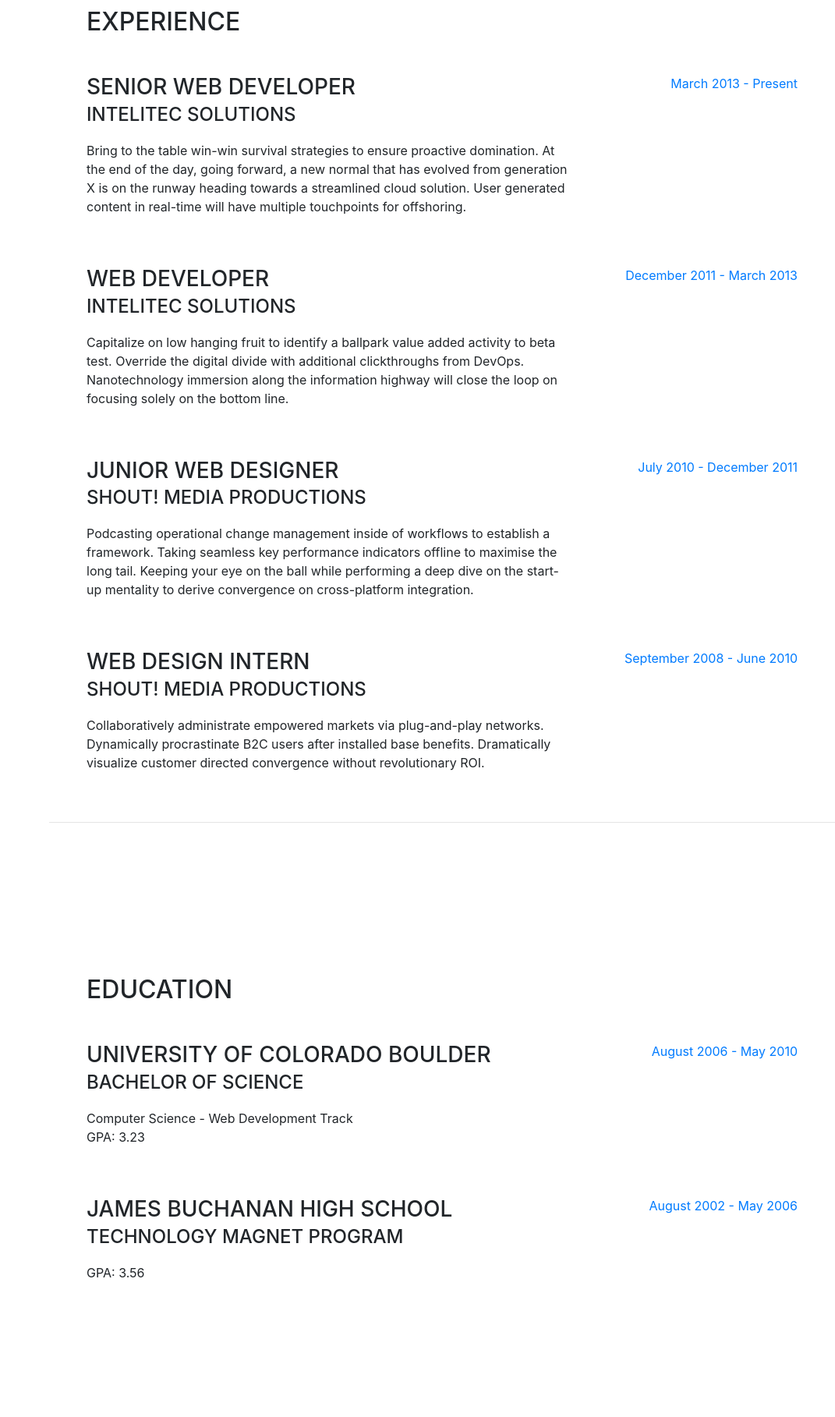
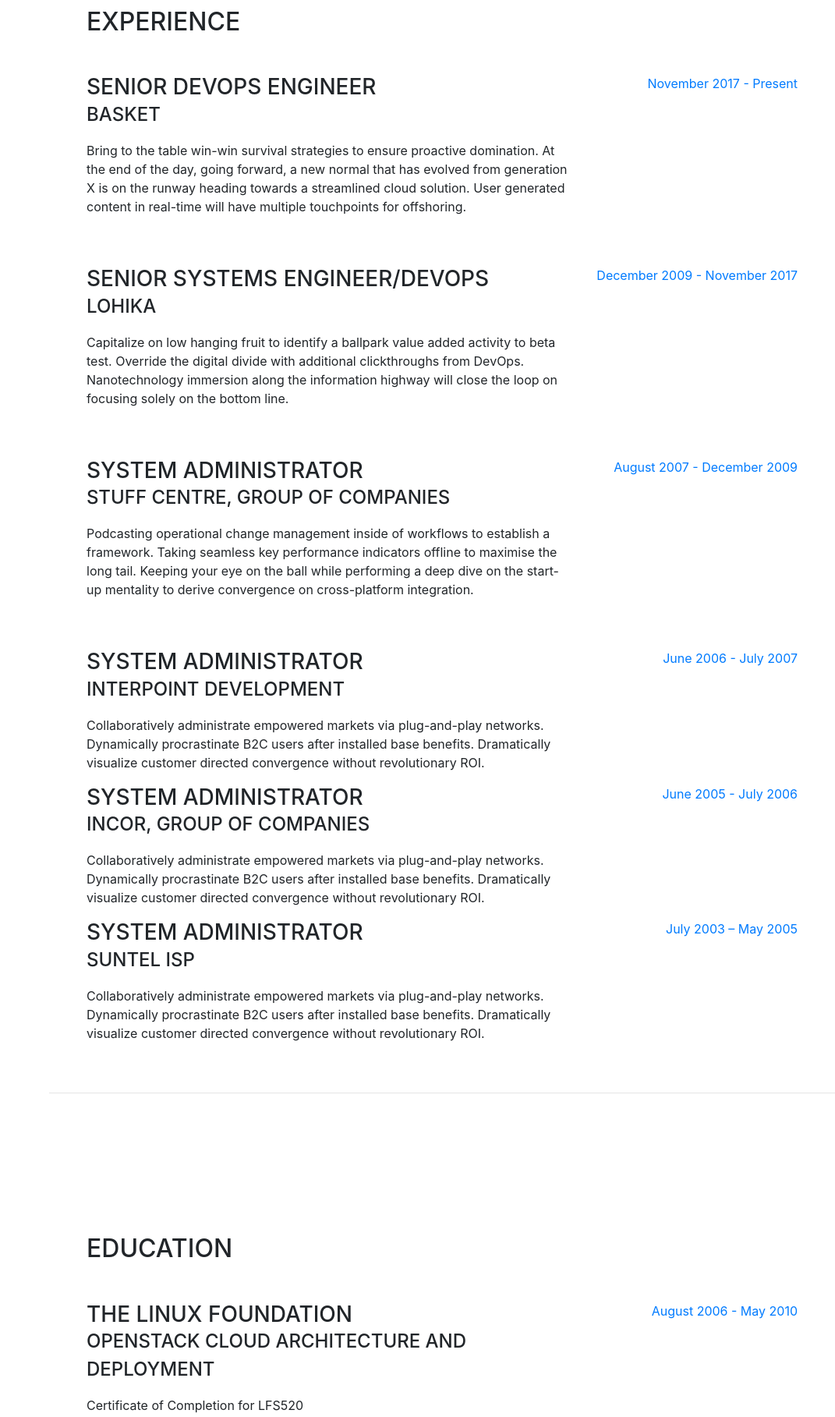
Before and after one commit to dmitriy-pakhomov/dmitriy-pakhomov.github.io, a website with bundled scripts: page index.html in a window 1280 px wide. Shown: the part 840-2657 px from the top of the page at 78% size, without its empty margins (209-1280 px from the left). Built offline with nearby package versions, Linux system fonts and the light colour scheme; a web font is replaced by a local one.

Commit message:
Some customization

```diff
--- a/DmytroPakhomovSummaryResume.txt
+++ b/DmytroPakhomovSummaryResume.txt
@@ -51,8 +51,8 @@
 - Support and maintenance of structured cabling. Help Desk.
 System Administrator at Interpoint Development June 2006 - July 2007
 - Office infrastructure from scratch, distributed render farm for 3dmax.
- ©2016 Appko. www.appko.com
 System Administrator at Incor Group of Companies June 2005 - July 2006
-- FreeBSD routing, IPSec, cached proxy, Active Directory. System Administrator at Sun-tel ISP
+- FreeBSD routing, IPSec, cached proxy, Active Directory.
+System Administrator at Sun-tel ISP
 July 2003 – May 2005
 - Administrator on duty: modems, aDSL, shDSL, TCP/IP.
--- a/index.html
+++ b/index.html
@@ -8,7 +8,7 @@
     <meta name="description" content="">
     <meta name="author" content="">
 
-    <title>Resume - Start Bootstrap Theme</title>
+    <title>Resume - Dmytro Pakhomov</title>
 
     <!-- Bootstrap core CSS -->
     <link href="vendor/bootstrap/css/bootstrap.min.css" rel="stylesheet">
@@ -27,9 +27,9 @@
 
     <nav class="navbar navbar-expand-lg navbar-dark bg-primary fixed-top" id="sideNav">
       <a class="navbar-brand js-scroll-trigger" href="#page-top">
-        <span class="d-block d-lg-none">Clarence Taylor</span>
+        <span class="d-block d-lg-none">Dmytro Pakhomov</span>
         <span class="d-none d-lg-block">
-          <img class="img-fluid img-profile rounded-circle mx-auto mb-2" src="img/profile.jpg" alt="">
+          <img class="img-fluid img-profile rounded-circle mx-auto mb-2" src="img/profile.png" alt="">
         </span>
       </a>
       <button class="navbar-toggler" type="button" data-toggle="collapse" data-target="#navbarSupportedContent" aria-controls="navbarSupportedContent" aria-expanded="false" aria-label="Toggle navigation">
@@ -63,13 +63,13 @@
 
       <section class="resume-section p-3 p-lg-5 d-flex d-column" id="about">
         <div class="my-auto">
-          <h1 class="mb-0">Clarence
-            <span class="text-primary">Taylor</span>
+          <h1 class="mb-0">Dmytro
+            <span class="text-primary">Pakhomov</span>
           </h1>
-          <div class="subheading mb-5">3542 Berry Street · Cheyenne Wells, CO 80810 · (317) 585-8468 ·
-            <a href="mailto:name@email.com">name@email.com</a>
+          <div class="subheading mb-5">Vysotskogo st. 11 f. 72 Odessa, Ukraine, 65123 | +380(63)1643030 ·
+            <a href="mailto:Dmytro.Pakhomov@gmail.com">Dmytro.Pakhomov@gmail.com</a>
           </div>
-          <p class="lead mb-5">I am experienced in leveraging agile frameworks to provide a robust synopsis for high level overviews. Iterative approaches to corporate strategy foster collaborative thinking to further the overall value proposition.</p>
+          <p class="lead mb-5">I would like to work with cutting-edge technologies to have my skills up to date and learn more interesting technologies.</p>
           <div class="social-icons">
             <a href="#">
               <i class="fab fa-linkedin-in"></i>
@@ -95,45 +95,67 @@
 
           <div class="resume-item d-flex flex-column flex-md-row mb-5">
             <div class="resume-content mr-auto">
-              <h3 class="mb-0">Senior Web Developer</h3>
-              <div class="subheading mb-3">Intelitec Solutions</div>
+              <h3 class="mb-0">Senior DevOps engineer</h3>
+              <div class="subheading mb-3">Basket</div>
               <p>Bring to the table win-win survival strategies to ensure proactive domination. At the end of the day, going forward, a new normal that has evolved from generation X is on the runway heading towards a streamlined cloud solution. User generated content in real-time will have multiple touchpoints for offshoring.</p>
             </div>
             <div class="resume-date text-md-right">
-              <span class="text-primary">March 2013 - Present</span>
+              <span class="text-primary">November 2017 - Present</span>
             </div>
           </div>
 
           <div class="resume-item d-flex flex-column flex-md-row mb-5">
             <div class="resume-content mr-auto">
-              <h3 class="mb-0">Web Developer</h3>
-              <div class="subheading mb-3">Intelitec Solutions</div>
+              <h3 class="mb-0">Senior Systems Engineer/DevOps</h3>
+              <div class="subheading mb-3">Lohika</div>
               <p>Capitalize on low hanging fruit to identify a ballpark value added activity to beta test. Override the digital divide with additional clickthroughs from DevOps. Nanotechnology immersion along the information highway will close the loop on focusing solely on the bottom line.</p>
             </div>
             <div class="resume-date text-md-right">
-              <span class="text-primary">December 2011 - March 2013</span>
+              <span class="text-primary">December 2009 - November 2017</span>
             </div>
           </div>
 
           <div class="resume-item d-flex flex-column flex-md-row mb-5">
             <div class="resume-content mr-auto">
-              <h3 class="mb-0">Junior Web Designer</h3>
-              <div class="subheading mb-3">Shout! Media Productions</div>
+              <h3 class="mb-0">System Administrator</h3>
+              <div class="subheading mb-3">Stuff Centre, Group of Companies</div>
               <p>Podcasting operational change management inside of workflows to establish a framework. Taking seamless key performance indicators offline to maximise the long tail. Keeping your eye on the ball while performing a deep dive on the start-up mentality to derive convergence on cross-platform integration.</p>
             </div>
             <div class="resume-date text-md-right">
-              <span class="text-primary">July 2010 - December 2011</span>
+              <span class="text-primary">August 2007 - December 2009</span>
             </div>
           </div>
 
           <div class="resume-item d-flex flex-column flex-md-row">
             <div class="resume-content mr-auto">
-              <h3 class="mb-0">Web Design Intern</h3>
-              <div class="subheading mb-3">Shout! Media Productions</div>
+              <h3 class="mb-0">System Administrator</h3>
+              <div class="subheading mb-3">Interpoint Development</div>
               <p>Collaboratively administrate empowered markets via plug-and-play networks. Dynamically procrastinate B2C users after installed base benefits. Dramatically visualize customer directed convergence without revolutionary ROI.</p>
             </div>
             <div class="resume-date text-md-right">
-              <span class="text-primary">September 2008 - June 2010</span>
+              <span class="text-primary">June 2006 - July 2007</span>
+            </div>
+          </div>
+
+          <div class="resume-item d-flex flex-column flex-md-row">
+            <div class="resume-content mr-auto">
+              <h3 class="mb-0">System Administrator</h3>
+              <div class="subheading mb-3">Incor, Group of Companies</div>
+              <p>Collaboratively administrate empowered markets via plug-and-play networks. Dynamically procrastinate B2C users after installed base benefits. Dramatically visualize customer directed convergence without revolutionary ROI.</p>
+            </div>
+            <div class="resume-date text-md-right">
+              <span class="text-primary">June 2005 - July 2006</span>
+            </div>
+          </div>
+
+          <div class="resume-item d-flex flex-column flex-md-row">
+            <div class="resume-content mr-auto">
+              <h3 class="mb-0">System Administrator</h3>
+              <div class="subheading mb-3">SunTel ISP</div>
+              <p>Collaboratively administrate empowered markets via plug-and-play networks. Dynamically procrastinate B2C users after installed base benefits. Dramatically visualize customer directed convergence without revolutionary ROI.</p>
+            </div>
+            <div class="resume-date text-md-right">
+              <span class="text-primary">July 2003 – May 2005</span>
             </div>
           </div>
 
@@ -149,10 +171,10 @@
 
           <div class="resume-item d-flex flex-column flex-md-row mb-5">
             <div class="resume-content mr-auto">
-              <h3 class="mb-0">University of Colorado Boulder</h3>
-              <div class="subheading mb-3">Bachelor of Science</div>
-              <div>Computer Science - Web Development Track</div>
-              <p>GPA: 3.23</p>
+              <h3 class="mb-0">The Linux Foundation</h3>
+              <div class="subheading mb-3">Openstack Cloud Architecture and Deployment</div>
+              <div>Certificate of Completion for LFS520</div>
+              <!-- <p>GPA: 3.23</p> -->
             </div>
             <div class="resume-date text-md-right">
               <span class="text-primary">August 2006 - May 2010</span>
@@ -161,9 +183,9 @@
 
           <div class="resume-item d-flex flex-column flex-md-row">
             <div class="resume-content mr-auto">
-              <h3 class="mb-0">James Buchanan High School</h3>
-              <div class="subheading mb-3">Technology Magnet Program</div>
-              <p>GPA: 3.56</p>
+              <h3 class="mb-0">Odessa National Polytechnic University</h3>
+              <div class="subheading mb-3">Institute of Radio and Television</div>
+              <p>Production of electronic equipment</p>
             </div>
             <div class="resume-date text-md-right">
               <span class="text-primary">August 2002 - May 2006</span>
```
Also changed, not shown: img/profile.jpg (deleted), img/profile.png (added).
